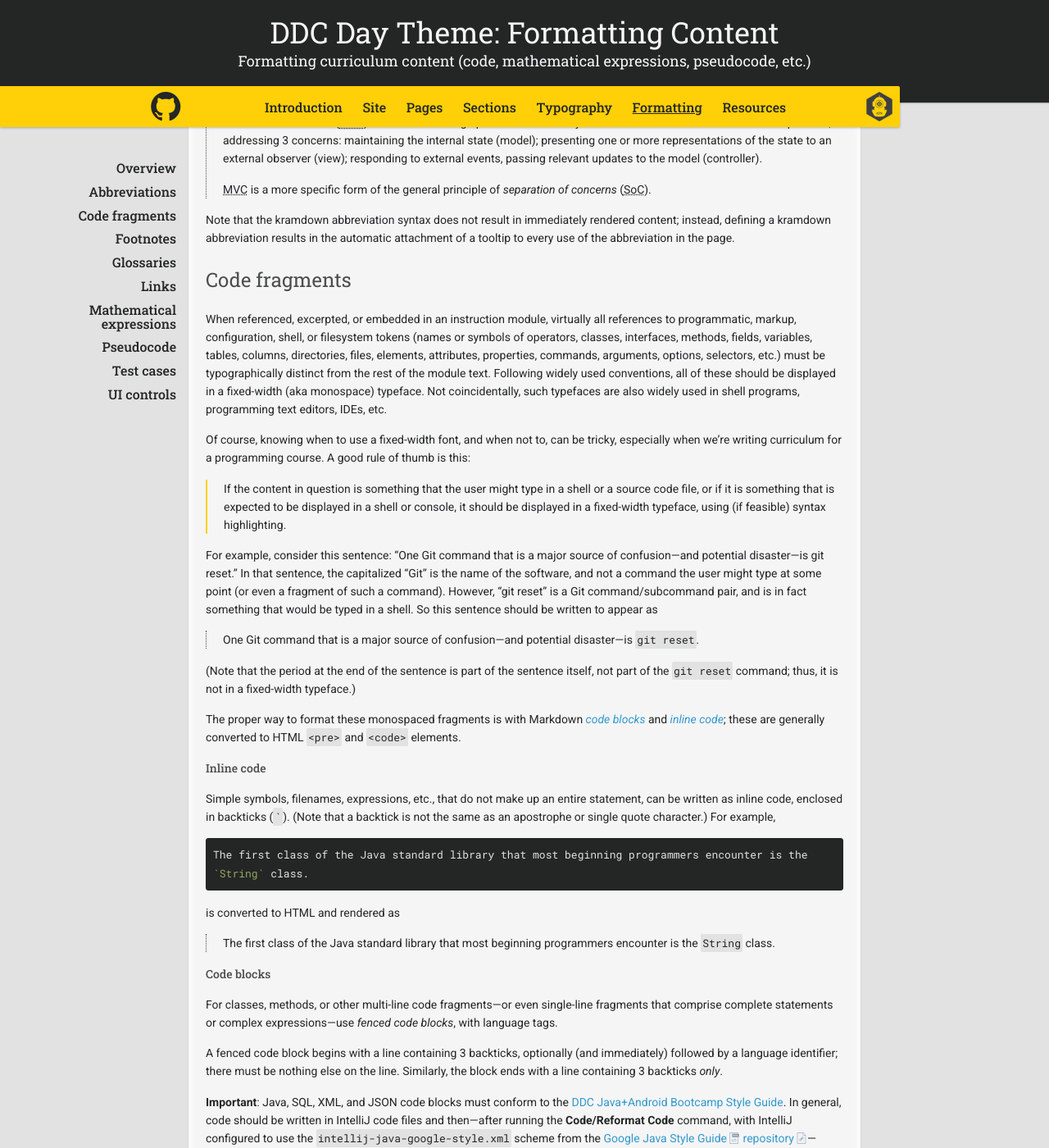
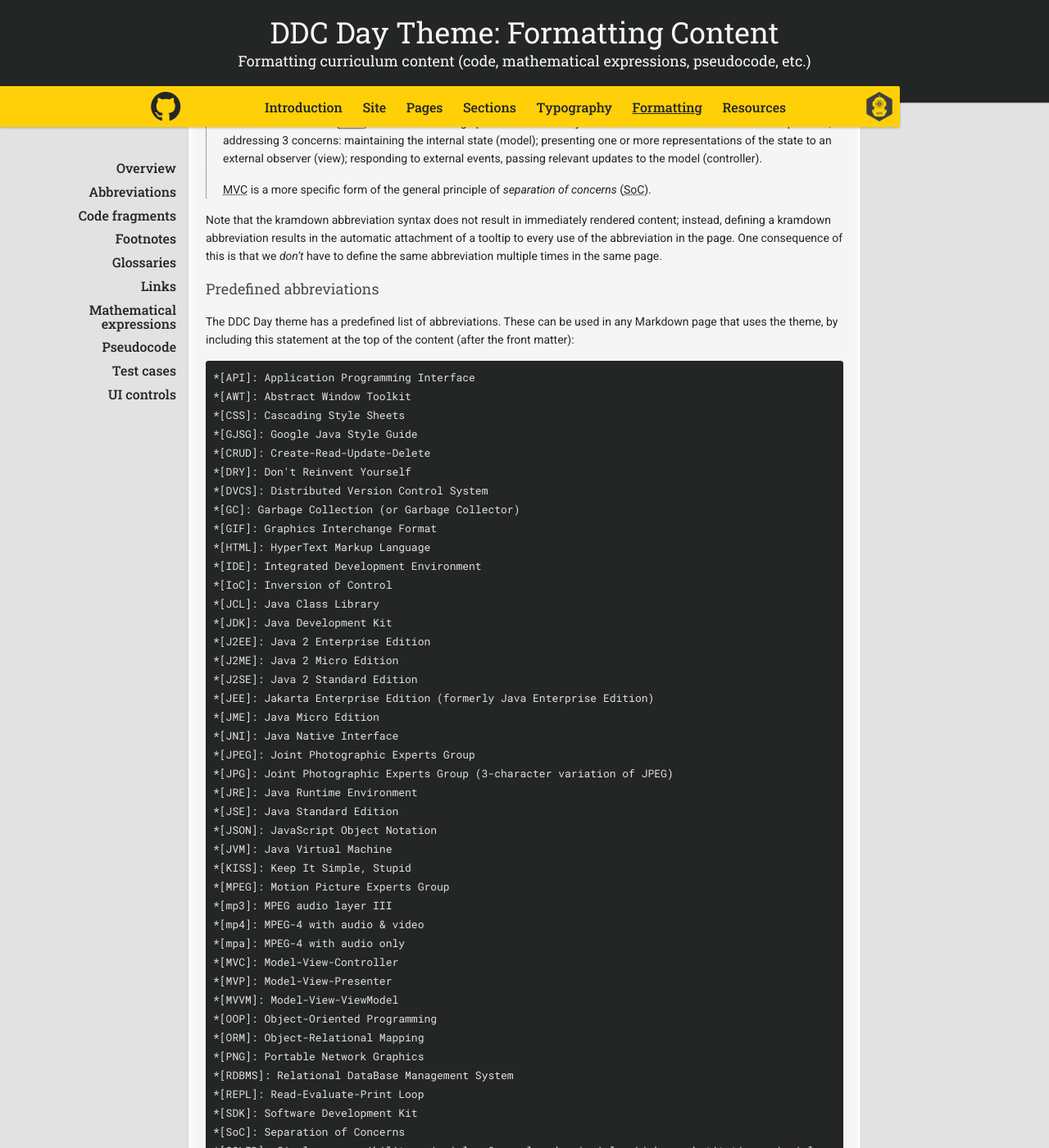
Before and after one commit to ddc-java/ddc-day, a Jekyll site: the page built from formatting.md, in a window 1280 px wide and 1400 px high, scrolled down 926 px. Shown: the whole window at 82% size. Built offline with Jekyll 4.4.1, drawn with Linux system fonts in a browser that asks for light colours; nearby versions of some CDN libraries; our own code applies the rules of GitHub Pages for plain Markdown files; formulas are drawn with MathJax 3; some of the changed text lies outside the part shown.

Commit message:
Update standard set of DDC abbreviations

````diff
--- a/_includes/ddc-abbreviations.md
+++ b/_includes/ddc-abbreviations.md
@@ -1,5 +1,6 @@
 *[API]: Application Programming Interface
 *[AWT]: Abstract Window Toolkit
+*[CSS]: Cascading Style Sheets
 *[GJSG]: Google Java Style Guide
 *[CRUD]: Create-Read-Update-Delete
 *[DRY]: Don't Reinvent Yourself
@@ -42,6 +43,7 @@
 *[SQL]: Structured Query Language
 *[SSG]: SQL Style Guide
 *[SVG]: Scalable Vector Graphics
+*[TeX]: Typesetting system invented by Donald Knuth, used for formatting complex or technical content, such as mathematical formulas.
 *[VCS]: Version Control System
 *[XML]: eXtensible Markup Language
 *[YAGNI]: You Ain't Gonna Need It
--- a/formatting.md
+++ b/formatting.md
@@ -47,7 +47,18 @@ The above will be rendered as
 > MVC is a more specific form of the general principle of _separation of concerns_ (SoC).
 {:.render-example}
 
-Note that the kramdown abbreviation syntax does not result in immediately rendered content; instead, defining a kramdown abbreviation results in the automatic attachment of a tooltip to every use of the abbreviation in the page.
+Note that the kramdown abbreviation syntax does not result in immediately rendered content; instead, defining a kramdown abbreviation results in the automatic attachment of a tooltip to every use of the abbreviation in the page. One consequence of this is that we _don't_ have to define the same abbreviation multiple times in the same page.
+
+### Predefined abbreviations
+
+The DDC Day theme has a predefined list of abbreviations. These can be used in any Markdown page that uses the theme, by including this statement at the top of the content (after the front matter):
+
+```liquid
+{% include ddc-abbreviations.md %}
+
+```
+
+The contents of this list can be viewed at <https://raw.githubusercontent.com/ddc-java/ddc-day/master/_includes/ddc-abbreviations.md>. If you want to override some of these abbreviations in a module you're writing, simply use the syntax above to define (or redefine) one or more of them in any pages where the modified definition is needed.
 
 ## Code fragments
 
````
